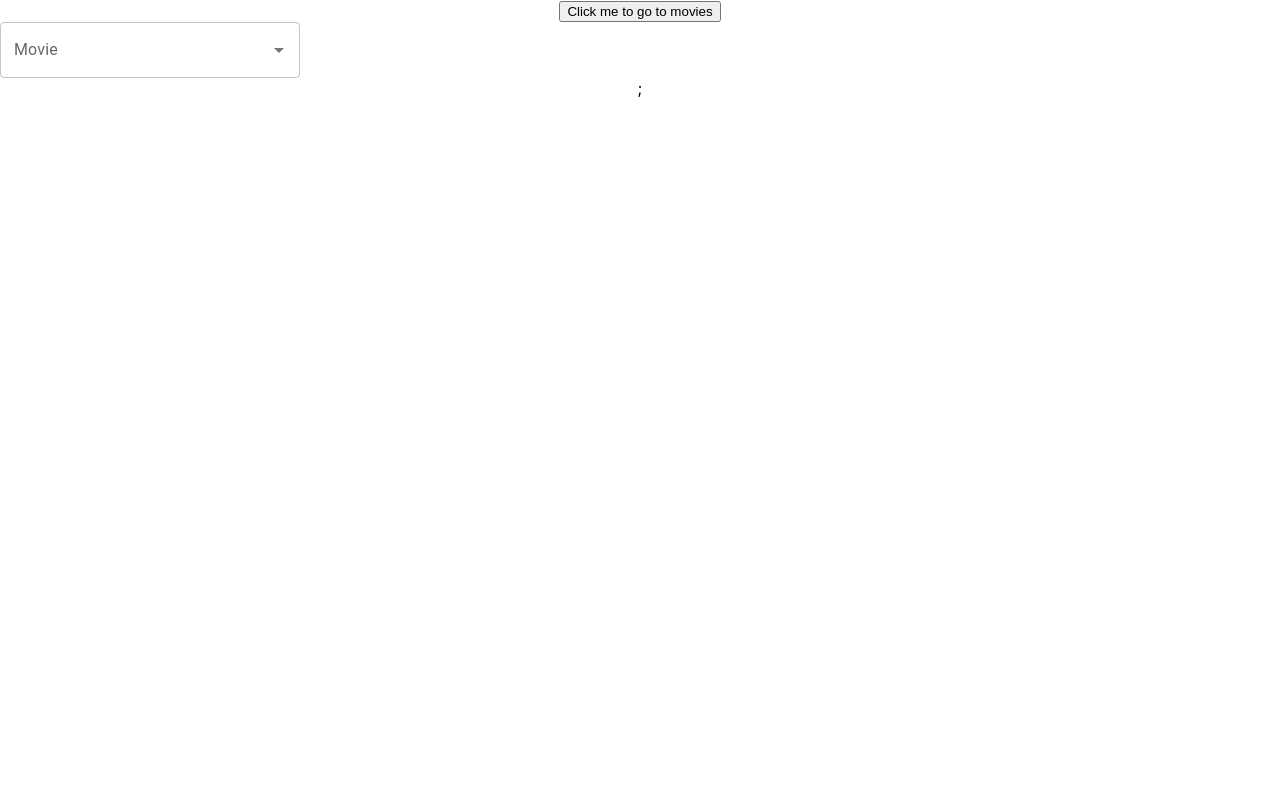
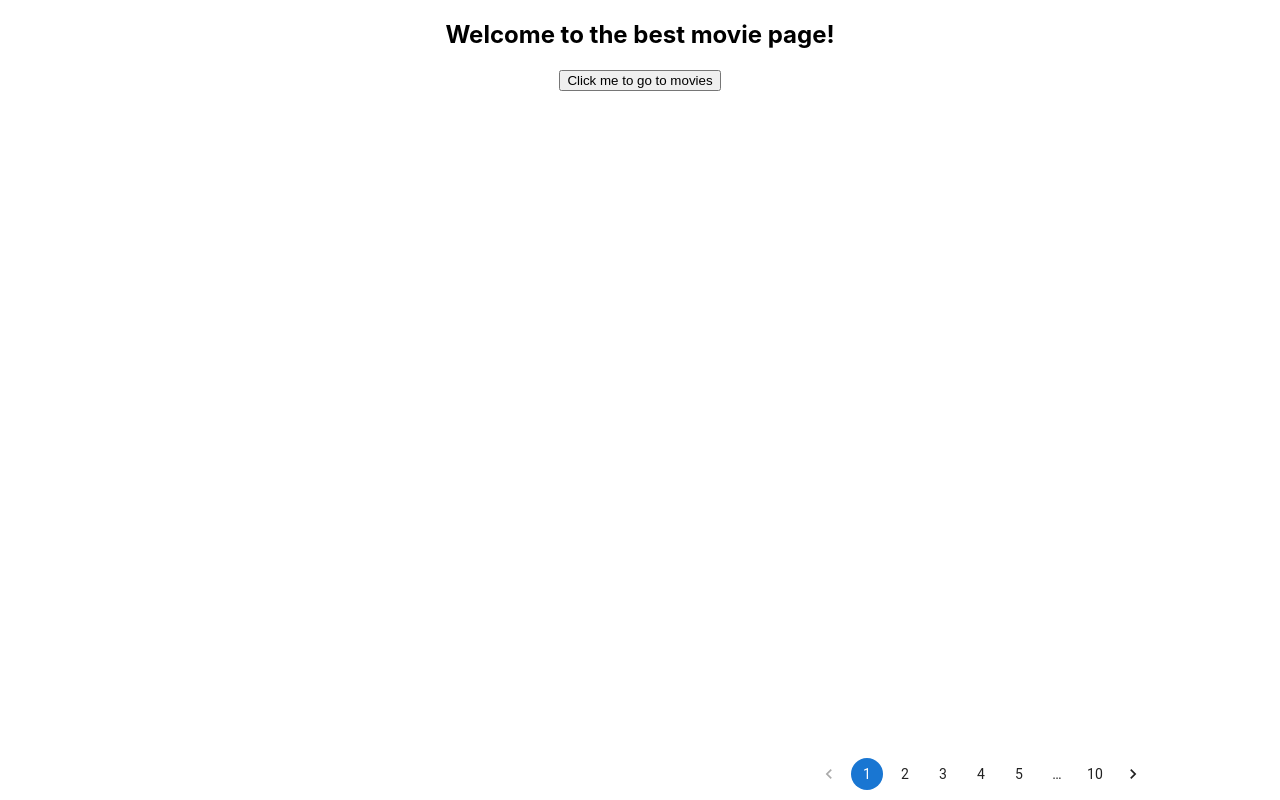
Before and after one commit to senad-djerlek/imdb-api, a React (Create React App) app: page /movies in a window 1280 px wide. Built offline with nearby package versions, Linux system fonts and the light colour scheme; no server answers.

Commit message:
starting project

```diff
--- a/src/App.css
+++ b/src/App.css
@@ -2,37 +2,8 @@
   text-align: center;
 }
 
-.App-logo {
-  height: 40vmin;
-  pointer-events: none;
+.pagination {
+  position: absolute;
+  bottom: 10px;
+  left: 810px;
 }
-
-@media (prefers-reduced-motion: no-preference) {
-  .App-logo {
-    animation: App-logo-spin infinite 20s linear;
-  }
-}
-
-.App-header {
-  background-color: #282c34;
-  min-height: 100vh;
-  display: flex;
-  flex-direction: column;
-  align-items: center;
-  justify-content: center;
-  font-size: calc(10px + 2vmin);
-  color: white;
-}
-
-.App-link {
-  color: #61dafb;
-}
-
-@keyframes App-logo-spin {
-  from {
-    transform: rotate(0deg);
-  }
-  to {
-    transform: rotate(360deg);
-  }
-}
--- a/src/App.js
+++ b/src/App.js
@@ -1,17 +1,31 @@
 import logo from "./logo.svg";
 import "./App.css";
 import MoviePage from "./Pages/MoviePage/MoviePage";
+import SeriesPage from "./Pages/SeriesPage/SeriesPage";
 import { Routes, Route, Link } from "react-router-dom";
+import * as React from "react";
+import Pagination from "@mui/material/Pagination";
+import Stack from "@mui/material/Stack";
 function App() {
   return (
     <div className="App">
+      <nav>
+        <h1>Welcome to the best movie page!</h1>
+      </nav>
+
       <Link to="movies">
         {" "}
         <button>Click me to go to movies</button>{" "}
       </Link>
+
+      <Stack className="pagination" spacing={2}>
+        <Pagination count={10} color="primary" />
+      </Stack>
+
       <Routes>
-        <Route path="/" element={<h1>Hello1</h1>} />
+        <Route path="/" element={<h1>Welcome</h1>} />
         <Route path="/movies" element={<MoviePage />} />
+        <Route path="/series" element={<SeriesPage />} />
       </Routes>
     </div>
   );
--- a/src/Pages/MoviePage/MoviePage.js
+++ b/src/Pages/MoviePage/MoviePage.js
@@ -20,18 +20,7 @@ const MoviePage = () => {
       });
   }, []);
 
-  return (
-    <div className="contianer">
-      <Autocomplete
-        disablePortal
-        id="combo-box-demo"
-        options={movies}
-        sx={{ width: 300 }}
-        renderInput={(params) => <TextField {...params} label="Movie" />}
-      />
-      ;
-    </div>
-  );
+  return <div className="contianer"></div>;
 };
 
 export default MoviePage;
```
